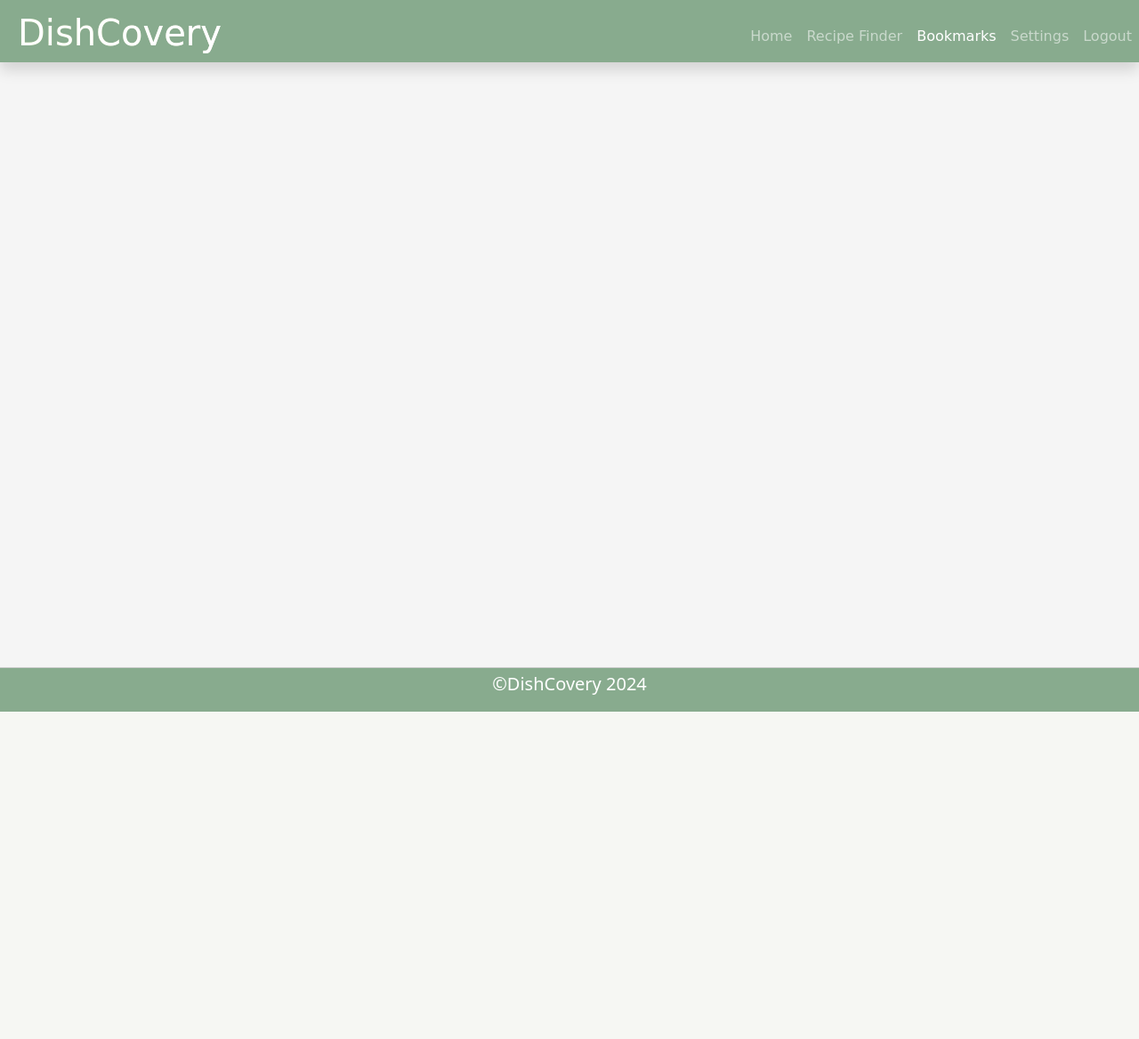
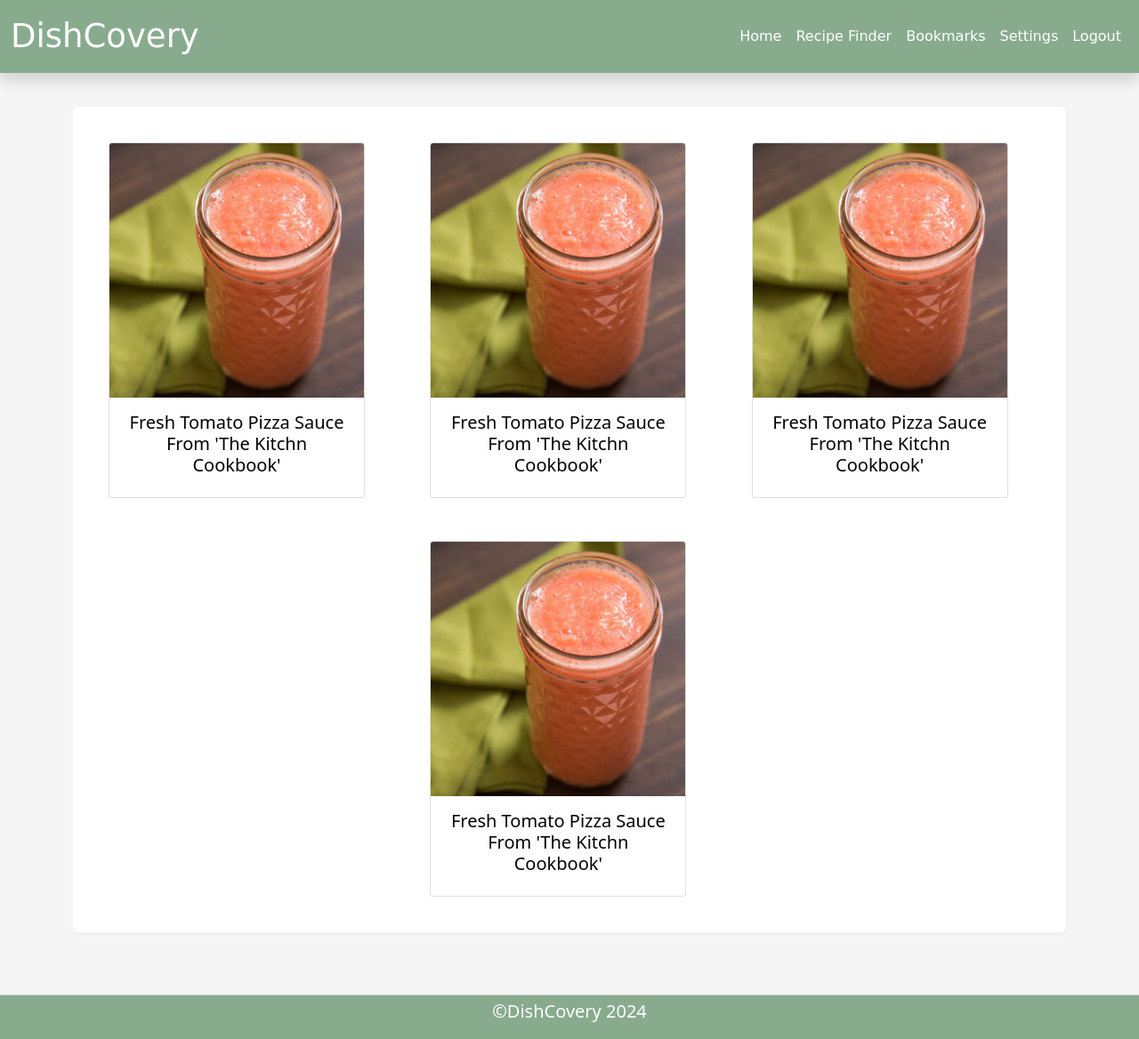
Before and after one commit to NebiyouBelaineh/Dishcovery, a Flask app: page /bookmarks in a window 1280 px wide. Shown: the whole page at 89% size. Before the commit the page ends 800 px from the top, so only its background shows below. Run offline with Flask 3, Linux system fonts and the light colour scheme; some libraries are stand-ins or nearby versions.

Commit message:
adjust the navigation create bookmark empty and with bookmarks adjust the carosel

```diff
--- /dev/null
+++ b/dishcovery/static/styles/bookmarks.css
@@ -0,0 +1,47 @@
+body {
+	background-color: unset;
+  }
+.section-container {
+	padding-top: 120px;
+	padding-bottom: 70px;
+}
+
+.main {
+	height: inherit;
+    padding: 40px;
+    box-shadow: 1px 2px 7px rgba(0, 0, 0, .03);
+    background: #fff;
+    border-radius: 6px;
+    text-align: center;
+}
+.primary-text {
+    font-size: 40px;
+    font-weight: 600;
+}
+.secondary-text{
+	font-weight: 500;
+	font-size:17px;
+}
+.secondary-text:last-of-type{
+	margin-bottom:30px;
+}
+.action-btn{
+	text-decoration: none;
+	font-size:25px;
+	color:#88ab8e;
+	font-weight: 500;
+	transition: all .4s ease;
+}
+.action-btn:hover{
+	color:#81a087;
+	text-shadow: 1px 2px 7px rgba(0, 0, 0, 0.03);
+}
+
+.inner_footer {
+    bottom: unset;
+}
+.navbar-dark,
+.navbar-toggler {
+    color: rgba(255,255,255,1) !important;
+    border-color: rgba(255,255,255,1) !important
+}
--- a/dishcovery/static/styles/carousel.css
+++ b/dishcovery/static/styles/carousel.css
@@ -14,6 +14,7 @@ body {
   /* Carousel base class */
   .carousel {
     margin-bottom: 4rem;
+	margin-top:5rem;
   }
   /* Since positioning the image, we need to help out the caption */
   .carousel-caption {
--- a/dishcovery/static/styles/common.css
+++ b/dishcovery/static/styles/common.css
@@ -12,3 +12,9 @@ a.logo {
   background-clip: text;
   -webkit-background-clip: text;
 }
+
+.custom-toggler,
+.navbar-toggler {
+	border-color: rgb(255,255,255) !important;
+	color:#fff !important;
+  }
--- a/dishcovery/static/styles/header.css
+++ b/dishcovery/static/styles/header.css
@@ -1,7 +1,7 @@
 header {
   top: 0;
   position: fixed;
-  height: 70px;
+  /* height: 70px; */
   width: 100%;
   border-bottom: 1px solid #cccccc;
   background-repeat: no-repeat;
@@ -9,7 +9,7 @@ header {
   flex-shrink: 0;
   border-width: 0;
 
-  background-color: #88ab8e;
+  /* background-color: #88ab8e; */
   font-family: cursive;
 
   z-index: 1000;
@@ -17,3 +17,7 @@ header {
 header h1 {
     padding-left: 20px;
 }
+
+header nav.navbar{
+	background-color: #88ab8e !important;
+}
--- a/dishcovery/templates/base_2.html
+++ b/dishcovery/templates/base_2.html
@@ -43,52 +43,53 @@
   </head>
   <body>
     <header class="shadow">
-      <nav class="navbar navbar-expand-lg navbar-dark">
-        <a class="navbar-brand mb-0 h1 logo" href="{{ url_for('home_route') }}"
-          ><h1>DishCovery</h1></a
-        >
-        <button
-          class="navbar-toggler"
-          type="button"
-          data-bs-toggle="collapse"
-          data-bs-target="#navbarNavAltMarkup"
-          aria-controls="navbarNavAltMarkup"
-          aria-expanded="false"
-          aria-label="Toggle navigation"
-        >
+
+	  <nav class="navbar navbar-expand-lg navbar-dark bg-light">
+		<div class="container-fluid">
+		  <a class="navbar-brand" href="#" style="font-size: 37px; color:#fff;">DishCovery</a>
+		  <button class="navbar-toggler" type="button" data-bs-toggle="collapse" data-bs-target="#navbarSupportedContent" aria-controls="navbarSupportedContent" aria-expanded="false" aria-label="Toggle navigation">
 			<span class="navbar-toggler-icon"></span>
 		  </button>
-        <div
-          class="collapse navbar-collapse justify-content-end"
-          id="navbarNavAltMarkup"
-        >
-          <div class="navbar-nav">
+		  <div class="collapse navbar-collapse" id="navbarSupportedContent">
+			<ul class="navbar-nav mb-2 mb-lg-0 ms-auto">
+			  <li class="nav-item">
 				<a
 		  class="nav-item nav-link {% if request.path == url_for('home_route') %}active{% endif %}"
-              href="{{ url_for('home_route') }}"
+		  href="{{ url_for('home_route') }} " style="color:#fff !important;"
 		  >Home</a
 		>
+			  </li>
+			  <li class="nav-item">
 				<a
               class="nav-item nav-link {% if request.path == url_for('recipe_finder') %}active{% endif %}"
-              href="{{ url_for('recipe_finder') }}"
+              href="{{ url_for('recipe_finder') }}"  style="color:#fff !important;"
               >Recipe Finder</a
             >
+			  </li>
+			  <li class="nav-item">
 				<a
 				class="nav-item nav-link {% if request.path == url_for('bookmark_route') %}active{% endif %}"
-              href="{{ url_for('bookmark_route') }}"
+				href="{{ url_for('bookmark_route') }}" style="color:#fff !important;"
 				>Bookmarks</a
 			  >
+			  </li>
+			  <li class="nav-item">
 				<a
               class="nav-item nav-link {% if request.path == url_for('settings_route') %}active{% endif %}"
-              href="{{ url_for('settings_route') }}"
+              href="{{ url_for('settings_route') }}" style="color:#fff !important;"
               >Settings</a
             >
+			  </li>
+			  <li class="nav-item">
 				<a
               class="nav-item nav-link {% if request.path == url_for('logout_route') %}active{% endif %}"
-              href="{{ url_for('logout_route') }}"
+              href="{{ url_for('logout_route') }}" style="color:#fff !important;"
               >Logout</a
             >
+			  </li>
 			<!-- <a class="nav-item nav-link disabled" href="#">Disabled</a> -->
+			</ul>
+
 		  </div>
 		</div>
 	  </nav>
--- a/dishcovery/templates/bookmarks.html
+++ b/dishcovery/templates/bookmarks.html
@@ -1,8 +1,62 @@
-{% extends 'base_2.html' %} {% block title %} Recipe Finder {% endblock %} {%
-block main %}
-<div class="container recipe_finder_container">
-  <main class="recipe_finder">
-    <h1>Bookmarks Page</h1>
+{% extends 'base_2.html' %}
+{% block title %}
+ Recipe Finder
+{% endblock %}
+
+{% block styles%}
+<link rel="stylesheet" href="../static/styles/bootstrap.min.css" />
+<link rel="stylesheet" href="../static/styles/bookmarks.css" />
+{% endblock%}
+
+{% block script %}
+<script src="../static/scripts/bookmarks.js"></script>
+{% endblock %}
+
+{% block main %}
+<div class="container section-container">
+  <main class="main container">
+	<div class="row gx-5 gy-5 justify-content-center">
+		<div class="col-4">
+			<div class="card" style="width: 18rem;">
+				<a href="" style="text-decoration: none;color:#000">
+				<img src="../static/images/1.jpg" class="card-img-top" alt="tomato">
+				<div class="card-body">
+				  <h5 class="card-title">Fresh Tomato Pizza Sauce From 'The Kitchn Cookbook'</h5>
+				</div>
+				</a>
+			</div>
+		</div>
+		<div class="col-4">
+			<div class="card" style="width: 18rem;">
+				<a href="" style="text-decoration: none;color:#000">
+				<img src="../static/images/1.jpg" class="card-img-top" alt="tomato">
+				<div class="card-body">
+				  <h5 class="card-title">Fresh Tomato Pizza Sauce From 'The Kitchn Cookbook'</h5>
+				</div>
+				</a>
+			</div>
+		</div>
+		<div class="col-4">
+			<div class="card" style="width: 18rem;">
+				<a href="" style="text-decoration: none;color:#000">
+				<img src="../static/images/1.jpg" class="card-img-top" alt="tomato">
+				<div class="card-body">
+				  <h5 class="card-title">Fresh Tomato Pizza Sauce From 'The Kitchn Cookbook'</h5>
+				</div>
+				</a>
+			</div>
+		</div>
+		<div class="col-4">
+			<div class="card" style="width: 18rem;">
+				<a href="" style="text-decoration: none;color:#000">
+				<img src="../static/images/1.jpg" class="card-img-top" alt="tomato">
+				<div class="card-body">
+				  <h5 class="card-title">Fresh Tomato Pizza Sauce From 'The Kitchn Cookbook'</h5>
+				</div>
+				</a>
+			</div>
+		</div>
+	</div>
   </main>
 </div>
 
```
Also changed, not shown: dishcovery/static/styles/recipe_finder.css (+6 -1 lines), dishcovery/static/styles/settings.css (+7 -2 lines), dishcovery/templates/base_1.html (+18 -22 lines), dishcovery/templates/bookmarks_empty.html (added, +25 -0 lines), dishcovery/templates/home.html (+25 -20 lines), dishcovery/static/images/1.jpg (added), dishcovery/static/images/2.jpg (added), dishcovery/static/images/3.jpg (added), dishcovery/static/images/4.jpg (added), dishcovery/static/scripts/bookmarks.js (added), 4 other files. Lines whose indentation alone changed are shown as unchanged.
